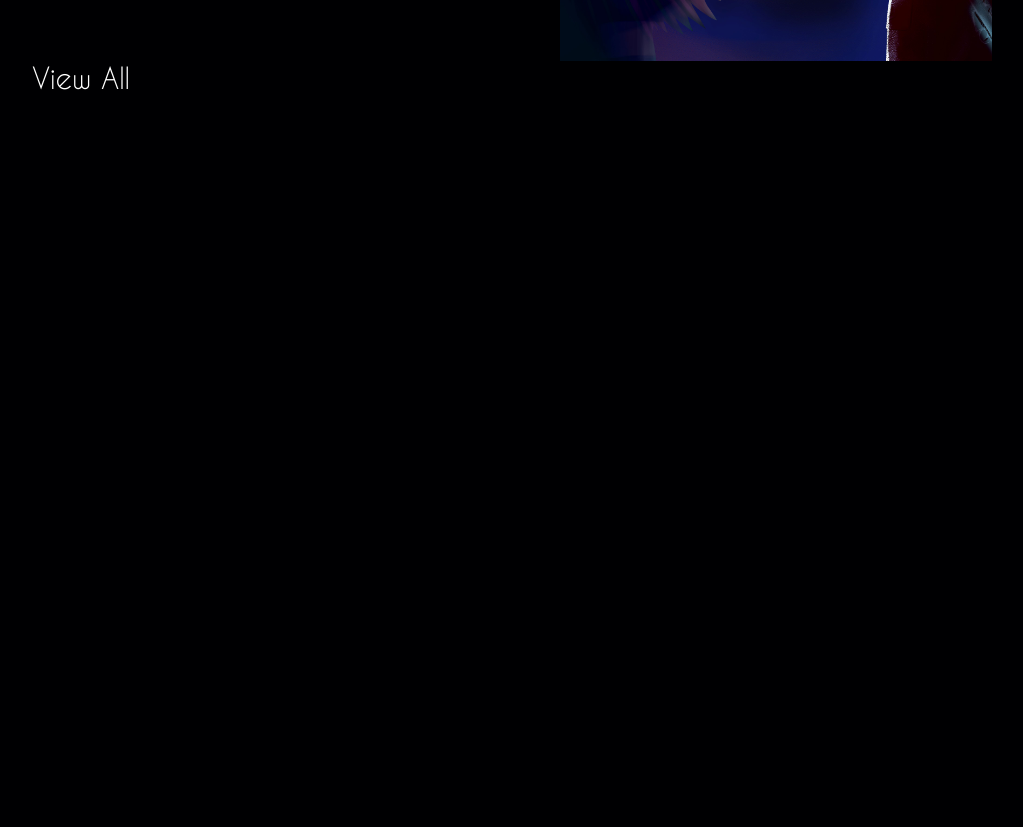
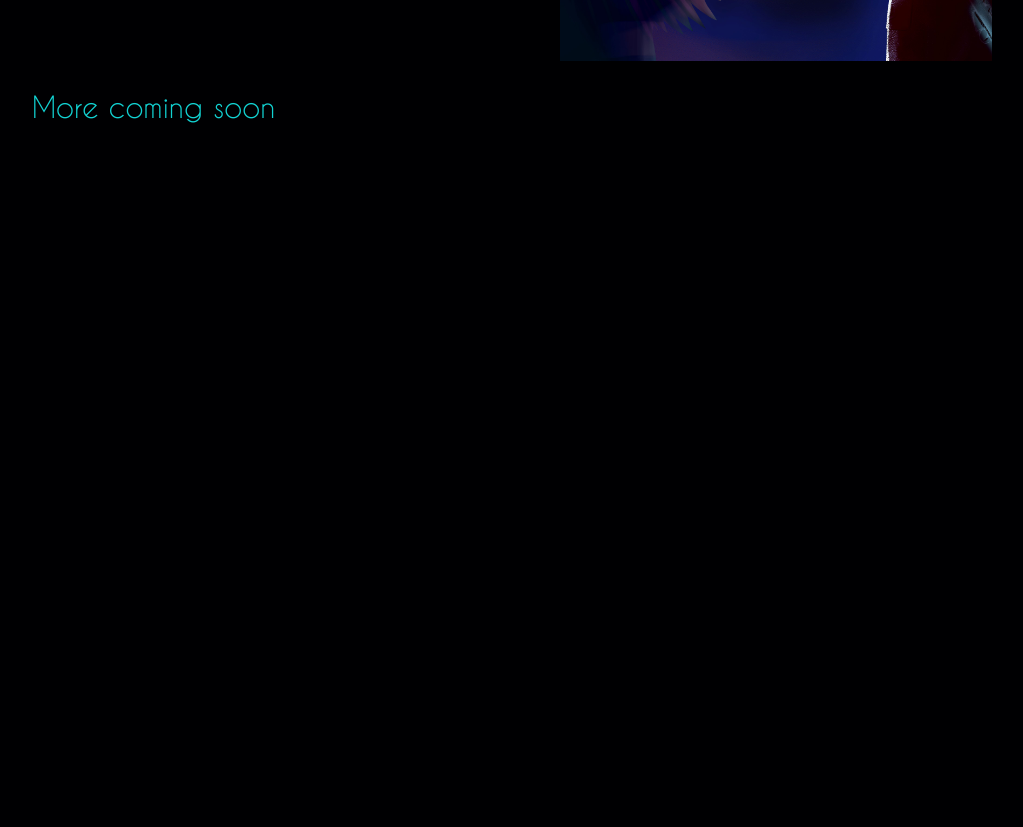
Before and after one commit to nottelmo/nottelmo-Portefolio-v0, a plain HTML site: page index.html in a window 1280 px wide. Shown: the part 4903-5730 px from the top of the page, without its empty margins (128-1151 px from the left). Drawn offline with nearby package versions, Linux system fonts and the light colour scheme.

Commit message:
remove link to unready portfolio

```diff
--- a/index.html
+++ b/index.html
@@ -139,7 +139,8 @@
 						</figcaption>
 					</figure>
 				</div>
-				<a href="pages/portfolio.html/index.html">View All</a>
+				<p class="txt--blue">More coming soon</p>
+				<!-- <a href="pages/portfolio.html/index.html">View All</a> -->
 			</section>
 
 			<section id="contact" class="section">
```
